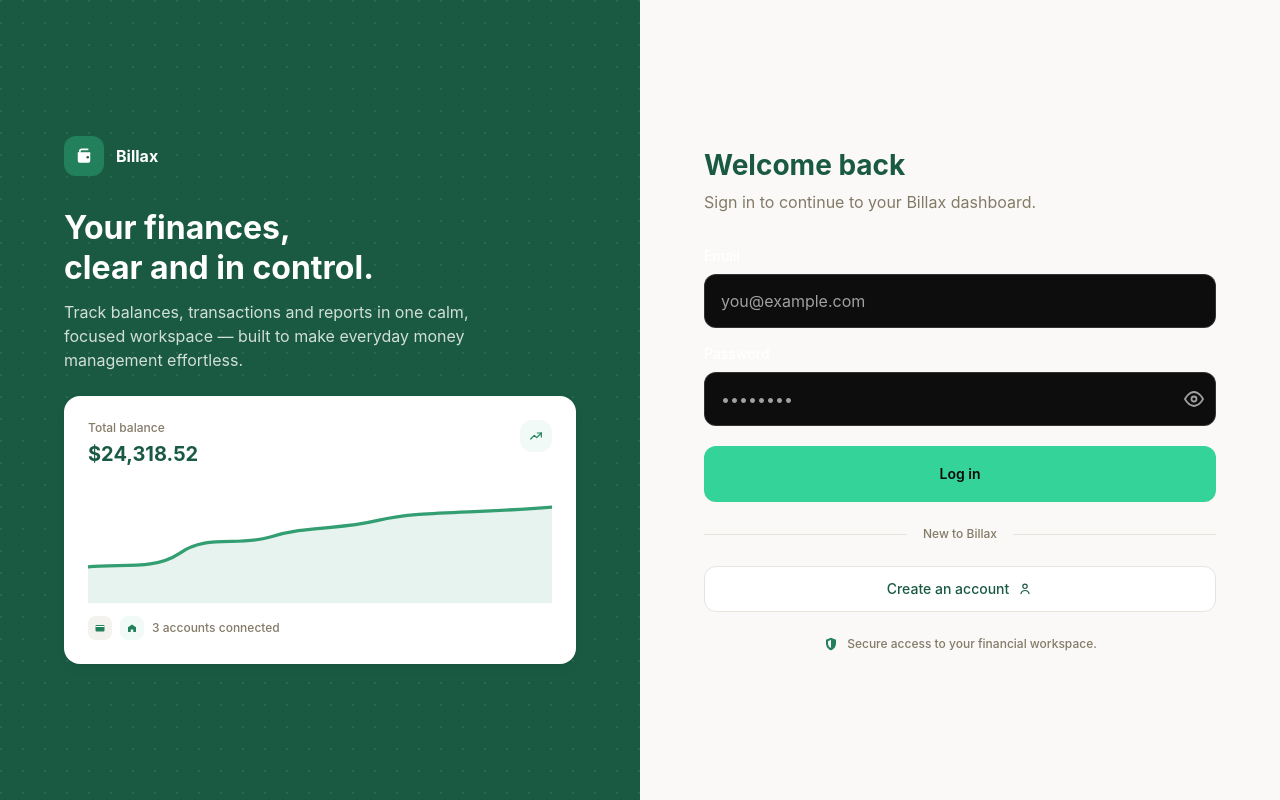
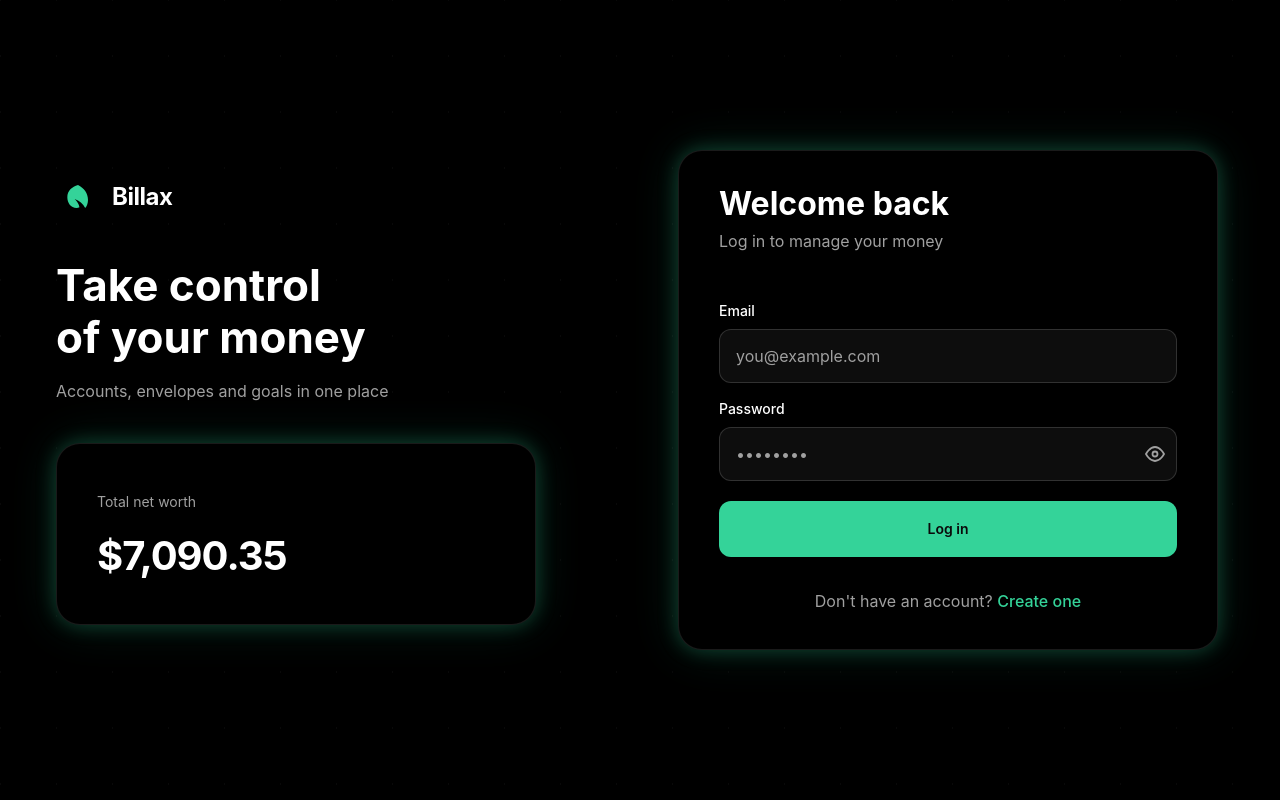
Before and after one commit to Adolfo2231/Billax_2.0, a React (Vite) app in the folder frontend/: page /login in a window 1280 px wide. Built offline with nearby package versions, Linux system fonts and the light colour scheme.

Commit message:
feat(auth): redesign LoginPage with dark layout

```diff
--- a/frontend/src/pages/LoginPage.tsx
+++ b/frontend/src/pages/LoginPage.tsx
@@ -1,86 +1,11 @@
 import { useEffect, useState } from 'react'
 import { Link, useLocation, useNavigate } from 'react-router'
-import { AuthDivider } from '../components/auth/AuthDivider'
-import { AuthHero } from '../components/auth/AuthHero'
+import { AuthBrand } from '../components/auth/AuthBrand'
 import { LoginForm } from '../components/auth/LoginForm'
+import { LoginNetWorthPreview } from '../components/auth/LoginNetWorthPreview'
 import { Alert } from '../components/ui/Alert'
 import { useLogin } from '../hooks/useLogin'
 import type { LoginFormData } from '../types/auth'
-
-function BalancePreview() {
-    return (
-        <div
-            aria-hidden="true"
-            className="rounded-lg bg-surface p-4 text-brand-900 shadow-card sm:p-5"
-        >
-            <div className="flex items-start justify-between gap-3">
-                <div className="min-w-0">
-                    <p className="text-caption text-text-secondary">
-                        Total balance
-                    </p>
-                    <p className="mt-1 text-h2">$24,318.52</p>
-                </div>
-                <span className="grid size-6 place-items-center rounded-md bg-brand-50 text-brand-600">
-                    <svg
-                        className="size-4"
-                        viewBox="0 0 24 24"
-                        fill="none"
-                        stroke="currentColor"
-                        strokeWidth="1.8"
-                        strokeLinecap="round"
-                        strokeLinejoin="round"
-                    >
-                        <path d="M4 16.5 9.5 11l3.5 3.5L20 7.5" />
-                        <path d="M14 7.5h6v6" />
-                    </svg>
-                </span>
-            </div>
-
-            <svg
-                className="mt-4 h-16 w-full text-brand-500"
-                viewBox="0 0 280 72"
-                fill="none"
-                preserveAspectRatio="none"
-            >
-                <path
-                    d="M0 50C20 48 40 52 55 42 72 30 90 38 110 32 132 25 150 28 175 22 200 16 230 18 280 14V72H0Z"
-                    fill="currentColor"
-                    opacity="0.12"
-                />
-                <path
-                    d="M0 50C20 48 40 52 55 42 72 30 90 38 110 32 132 25 150 28 175 22 200 16 230 18 280 14"
-                    stroke="currentColor"
-                    strokeWidth="2"
-                    strokeLinecap="round"
-                    strokeLinejoin="round"
-                />
-            </svg>
-
-            <div className="mt-3 flex items-center gap-2 text-caption text-text-secondary">
-                <span className="grid size-5 place-items-center rounded-sm bg-surface-muted text-brand-600">
-                    <svg
-                        className="size-3"
-                        viewBox="0 0 24 24"
-                        fill="currentColor"
-                    >
-                        <rect x="3" y="6" width="18" height="13" rx="2" />
-                        <path d="M3 9h18" stroke="#ffffff" strokeWidth="2" />
-                    </svg>
-                </span>
-                <span className="grid size-5 place-items-center rounded-sm bg-brand-50 text-brand-600">
-                    <svg
-                        className="size-3"
-                        viewBox="0 0 24 24"
-                        fill="currentColor"
-                    >
-                        <path d="M4 10.5 12 5l8 5.5V19a1 1 0 0 1-1 1h-4.5v-5h-5v5H5a1 1 0 0 1-1-1v-8.5Z" />
-                    </svg>
-                </span>
-                <span>3 accounts connected</span>
-            </div>
-        </div>
-    )
-}
 
 export function LoginPage() {
     const location = useLocation()
@@ -112,28 +37,53 @@ export function LoginPage() {
     }
 
     return (
-        <main className="min-h-screen overflow-x-hidden bg-canvas lg:grid lg:grid-cols-2">
-            <AuthHero
-                title="Your finances, clear and in control."
-                description="Track balances, transactions and reports in one calm, focused workspace — built to make everyday money management effortless."
-                previewLayout="stacked"
-            >
-                <BalancePreview />
-            </AuthHero>
+        <main className="relative min-h-screen overflow-x-hidden bg-dark-canvas text-white">
+            <div
+                aria-hidden="true"
+                className="pointer-events-none absolute inset-0 opacity-[0.035]"
+                style={{
+                    backgroundImage:
+                        'linear-gradient(135deg, #fff 1px, transparent 1px), linear-gradient(45deg, #fff 1px, transparent 1px)',
+                    backgroundSize: '56px 56px',
+                }}
+            />
 
-            <section className="px-6 py-6 sm:px-8 lg:flex lg:items-center lg:px-10 lg:py-12">
-                <div className="mx-auto w-full max-w-[520px]">
-                    <header className="mb-6">
-                        <h2 className="text-h1 text-brand-900">
+            {/* Gaps/padding above theme step 8 use arbitrary values — spacing scale only defines 0–8. */}
+            <div className="relative mx-auto grid min-h-screen w-full max-w-7xl lg:grid-cols-2 lg:items-center lg:gap-8 lg:px-[56px] lg:py-8">
+                {/* Desktop branding */}
+                <section className="hidden lg:flex lg:flex-col lg:gap-[40px]">
+                    <AuthBrand />
+                    <div className="max-w-xl">
+                        <h1 className="text-balance text-[44px] font-bold leading-[52px]">
+                            Take control of your money
+                        </h1>
+                        <p className="mt-4 text-body text-dark-text-secondary">
+                            Accounts, envelopes and goals in one place
+                        </p>
+                    </div>
+                    <LoginNetWorthPreview />
+                </section>
+
+                {/* Form */}
+                <section className="flex items-center justify-center px-5 py-[40px] sm:px-8 lg:px-0 lg:py-0">
+                    <div className="w-full max-w-[440px] lg:max-w-[540px]">
+                        {/* Mobile brand sits outside the card chrome */}
+                        <div className="mb-8 lg:hidden">
+                            <AuthBrand align="center" />
+                        </div>
+
+                        <div className="lg:rounded-xl lg:border lg:border-white/10 lg:bg-black lg:px-[40px] lg:py-[36px] lg:shadow-accent-glow">
+                            <header className="mb-6 flex flex-col gap-2 lg:mb-7">
+                                <h2 className="text-center text-h1 lg:text-left lg:text-[32px] lg:leading-10">
                                     Welcome back
                                 </h2>
-                        <p className="mt-2 text-small text-text-secondary sm:text-body">
-                            Sign in to continue to your Billax dashboard.
+                                <p className="text-center text-small text-dark-text-secondary lg:text-left lg:text-body">
+                                    Log in to manage your money
                                 </p>
                             </header>
 
                             {showRegistrationSuccess ? (
-                        <Alert className="mb-5" variant="success">
+                                <Alert className="mb-5" variant="dark-success">
                                     Account created. Sign in to continue.
                                 </Alert>
                             ) : null}
@@ -145,40 +95,19 @@ export function LoginPage() {
                                 isSubmitting={isSubmitting}
                             />
 
-                    <AuthDivider>New to Billax</AuthDivider>
-
+                            <p className="mt-6 text-center text-small text-dark-text-secondary lg:text-body">
+                                Don&apos;t have an account?{' '}
                                 <Link
-                        className="flex min-h-[44px] w-full items-center justify-center gap-2 rounded-md border border-border bg-surface px-4 py-3 text-small font-medium text-brand-900 hover:bg-surface-muted focus-visible:outline-none focus-visible:ring-2 focus-visible:ring-brand-600 focus-visible:ring-offset-2"
+                                    className="font-medium text-dark-accent hover:brightness-110 focus-visible:rounded-sm focus-visible:outline-none focus-visible:ring-2 focus-visible:ring-dark-accent"
                                     to="/register"
                                 >
-                        Create an account
-                        <svg
-                            aria-hidden="true"
-                            className="size-4"
-                            viewBox="0 0 24 24"
-                            fill="none"
-                            stroke="currentColor"
-                            strokeWidth="1.8"
-                            strokeLinecap="round"
-                        >
-                            <circle cx="12" cy="8" r="3.25" />
-                            <path d="M6 19c.6-3 3-4.75 6-4.75S17.4 16 18 19" />
-                        </svg>
+                                    Create one
                                 </Link>
-
-                    <p className="mt-5 flex items-center justify-center gap-2 text-caption text-text-secondary">
-                        <svg
-                            aria-hidden="true"
-                            className="size-4 shrink-0 text-brand-600"
-                            viewBox="0 0 24 24"
-                            fill="currentColor"
-                        >
-                            <path d="M12 2.5 4.5 5.8v5.1c0 4.8 3.2 9.2 7.5 10.6 4.3-1.4 7.5-5.8 7.5-10.6V5.8L12 2.5Zm0 4v11.6c-2.6-1.2-4.5-4.1-4.5-7.2v-3.2L12 5.8v.7Z" />
-                        </svg>
-                        Secure access to your financial workspace.
                             </p>
                         </div>
+                    </div>
                 </section>
+            </div>
         </main>
     )
 }
```
Lines whose indentation alone changed are shown as unchanged.
